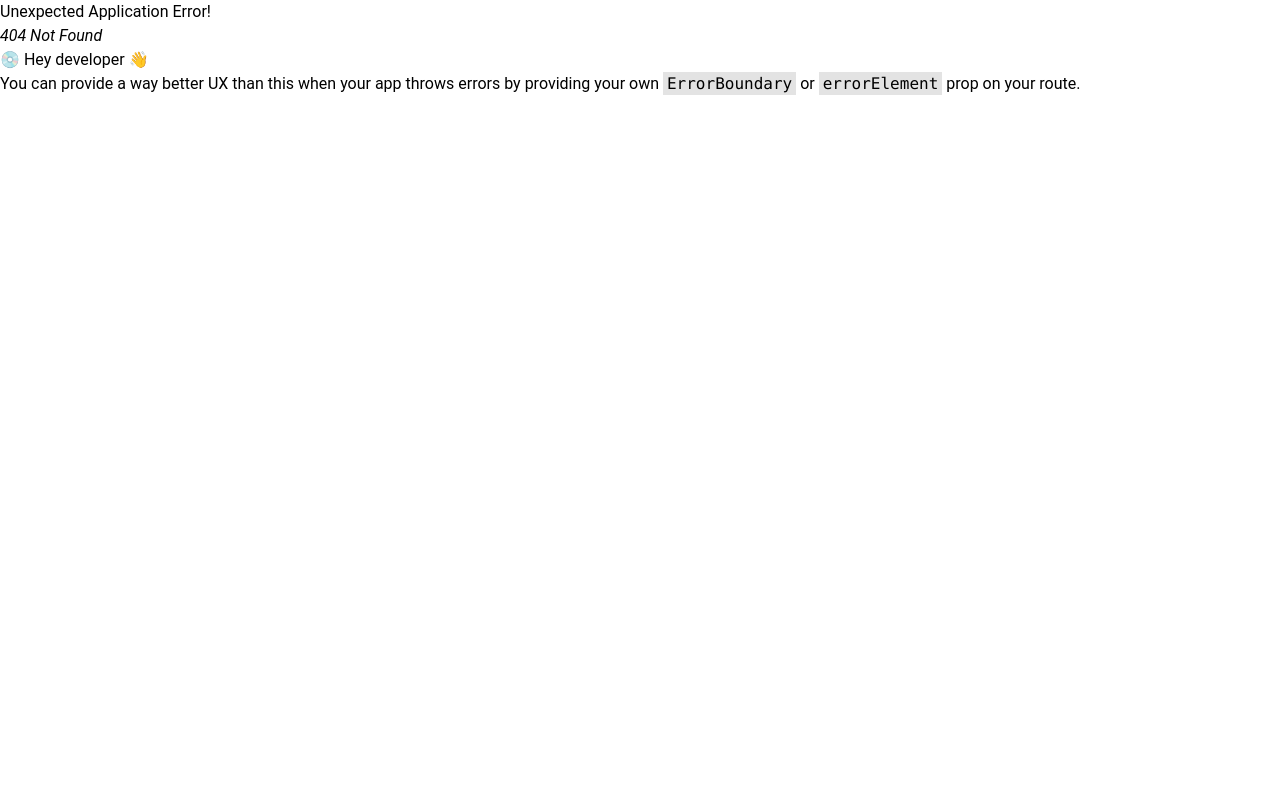
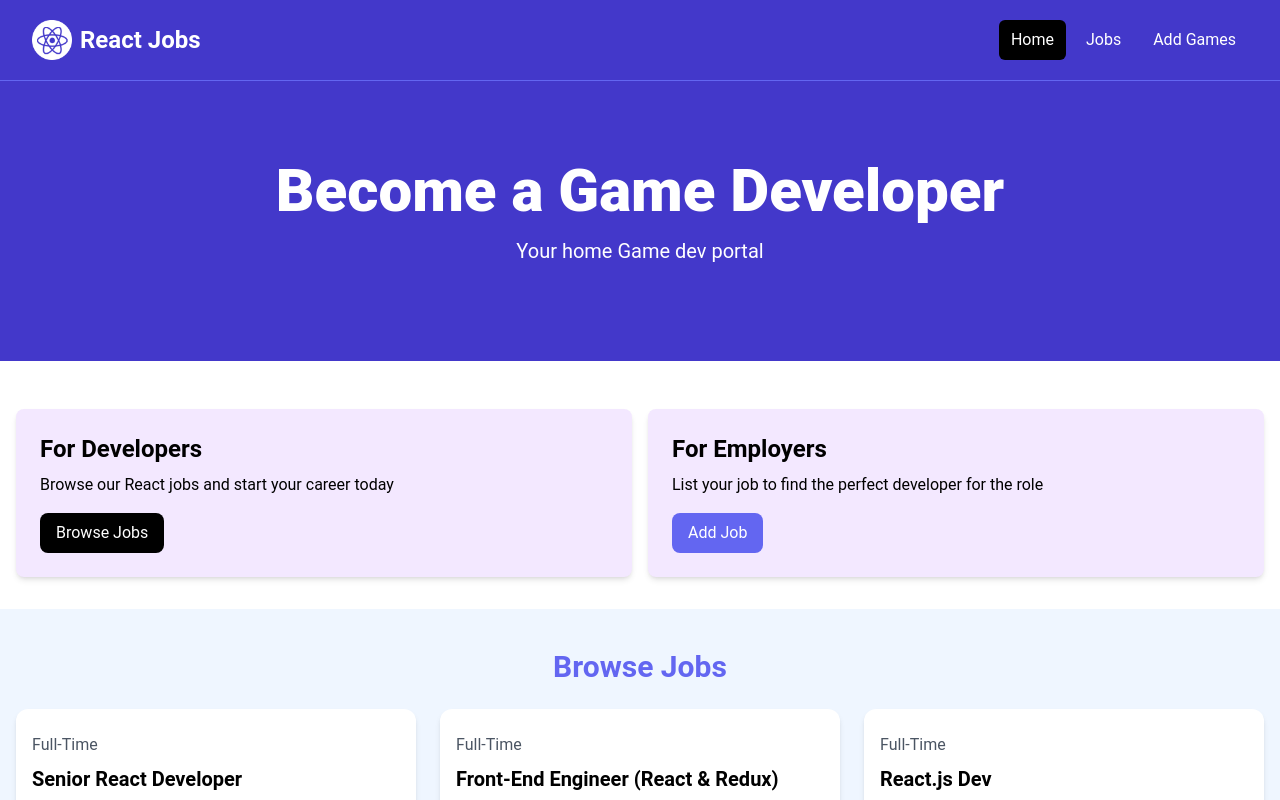
Before and after one commit to devkwesi12/game-dev-jobs, a React (Vite) app: page / in a window 1280 px wide. Before the commit this address had no page. Shown: the top 800 px of the page. Built offline with nearby package versions, Linux system fonts and the light colour scheme; the HTML template or start-up script is replaced by a standard one.

Commit message:
Links setup

```diff
--- a/src/App.jsx
+++ b/src/App.jsx
@@ -6,12 +6,23 @@ import HomeCards from './components/HomeCards';
 import JobsListings from './components/JobsListings';
 import ViewAllJobs from './components/ViewAllJobs';
 
+import MainLayout from './layouts/MainLayout';
 import HomePage from './pages/HomePage';
+import JobsPage from './pages/JobsPage';
 
 
 const router = createBrowserRouter(
 
-  createRoutesFromElements(<Route path='/about' element={<HomePage/>}/>)
+  createRoutesFromElements(
+    <Route path='/' element={<MainLayout />}>
+
+  <Route index element={<HomePage/>}/>
+  <Route path='/jobs' element={<JobsPage/>}/>
+  </Route>
+
+)
+
+
 
 );
 const App = () => {
--- a/src/components/Navbar.jsx
+++ b/src/components/Navbar.jsx
@@ -1,7 +1,9 @@
 import logo from '../assets/images/logo.png';
+import { Link } from 'react-router-dom';
 import React from 'react';
 
 const Navbar = () => {
+
   return (
     <nav className="bg-indigo-700 border-b border-indigo-500">
       <div className="mx-auto max-w-7xl px-2 sm:px-6 lg:px-8">
@@ -10,7 +12,7 @@ const Navbar = () => {
             className="flex flex-1 items-center justify-center md:items-stretch md:justify-start"
           >
             {/* <!-- Logo --> */}
-            <a className="flex flex-shrink-0 items-center mr-4" href="/index.html">
+            <Link className="flex flex-shrink-0 items-center mr-4" to="/">
               <img
                 className="h-10 w-auto"
                 src={logo}
@@ -19,24 +21,24 @@ const Navbar = () => {
               <span className="hidden md:block text-white text-2xl font-bold ml-2"
                 >React Jobs</span
               >
-            </a>
+            </Link>
             <div className="md:ml-auto">
               <div className="flex space-x-2">
-                <a
-                  href="/index.html"
+                <Link
+                  to="/"
                   className="text-white bg-black hover:bg-gray-900 hover:text-white rounded-md px-3 py-2"
-                  >Home</a
-                >
-                <a
-                  href="/jobs.html"
+                  >Home</Link>
+
+                <Link
+                  to="/jobs"
                   className="text-white hover:bg-gray-900 hover:text-white rounded-md px-3 py-2"
-                  >Jobs</a
-                >
-                <a
-                  href="/add-job.html"
+                  >Jobs</Link>
+
+                <Link
+                  to="/add-job"
                   className="text-white hover:bg-gray-900 hover:text-white rounded-md px-3 py-2"
-                  >Add Games</a
-                >
+                  >Add Games</Link>
+
               </div>
             </div>
           </div>
--- /dev/null
+++ b/src/layouts/MainLayout.jsx
@@ -0,0 +1,14 @@
+import { Outlet } from 'react-router-dom'
+import Navbar from '../components/Navbar'
+import React from 'react'
+
+const MainLayout = () => {
+  return (
+    <>
+    <Navbar/>
+    <Outlet/>
+    </>
+  )
+}
+
+export default MainLayout
--- a/src/pages/HomePage.jsx
+++ b/src/pages/HomePage.jsx
@@ -1,10 +1,17 @@
 import Hero from '../components/Hero';
+import HomeCards from '../components/HomeCards';
+import JobsListings from '../components/JobsListings';
+import ViewAllJobs from '../components/ViewAllJobs'
 import React from 'react';
 
 const HomePage = () => {
   return (
     <>
      <Hero/>
+     <HomeCards/>
+     <JobsListings/>
+     <ViewAllJobs/>
+
     </>
 
   )
--- /dev/null
+++ b/src/pages/JobsPage.jsx
@@ -0,0 +1,9 @@
+import React from 'react'
+
+const JobsPage = () => {
+  return (
+    <div>JobsPage</div>
+  )
+}
+
+export default JobsPage
```
